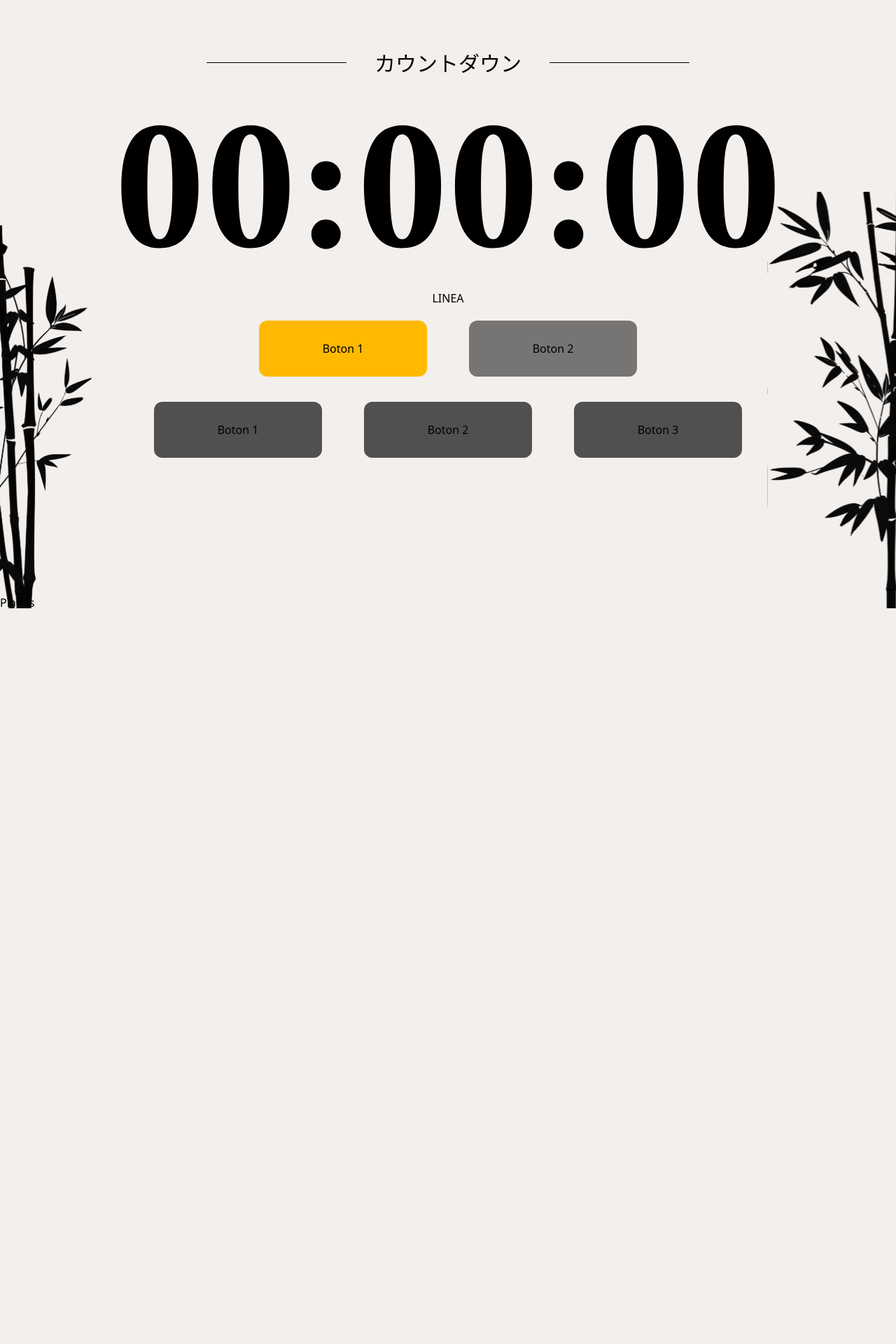
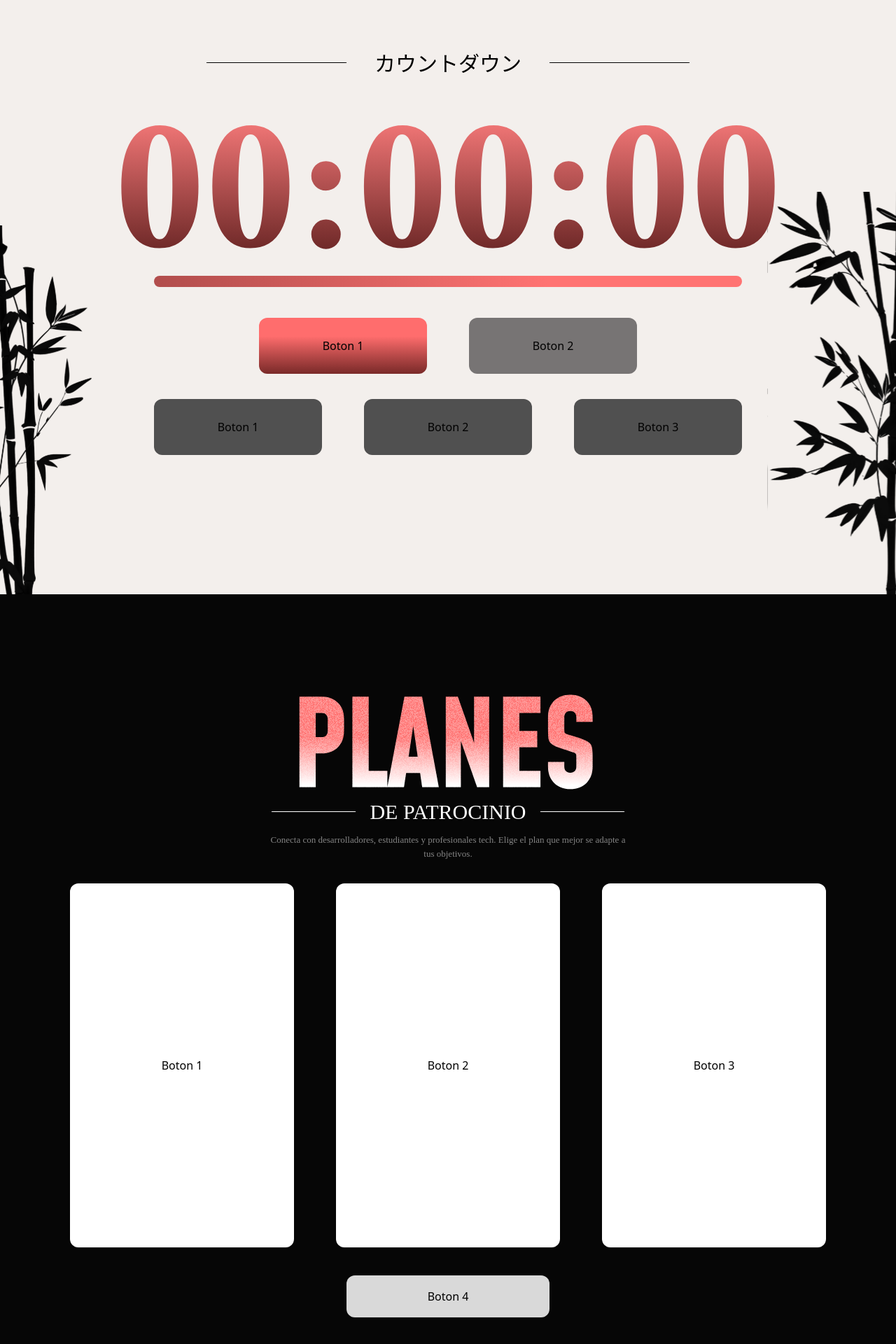
Before and after one commit to dachugo/kt-project, a React (Vite) app: page / in a window 1280 px wide. Shown: the part 2213-4133 px from the top of the page at 70% size. Before the commit the page ends 3086 px from the top, so only its background shows below. Built offline with nearby package versions, Linux system fonts and the light colour scheme; a web font is replaced by a local one.

Commit message:
feat: Plans and CountDown section

```diff
--- a/src/components/CountDown.tsx
+++ b/src/components/CountDown.tsx
@@ -8,12 +8,12 @@ export default function CountDown() {
         <img
           src={japaneseSugarcane_2}
           alt=""
-          className="absolute bottom-0 left-0 translate-x-[-20px] object-contain w-40 h-auto z-20"
+          className="absolute bottom-0 left-0 translate-x-[-20px] object-contain w-25 lg:w-40 h-auto z-20"
         />
         <img
           src={japaneseSugarcane_1}
           alt=""
-          className="absolute bottom-0 right-0 translate-x-[10px] object-contain w-50 h-auto z-20"
+          className="absolute bottom-0 right-0 translate-x-[10px] object-contain w-20 lg:w-50 h-auto z-20 "
         />
 
         <div className="relative flex flex-col items-center justify-center px-10">
@@ -26,15 +26,18 @@ export default function CountDown() {
           </div>
 
           <div>
-            <p className="font-main-text font-black lg:text-[260px] text-[90px] my-5 leading-none">
+            <p
+              className="font-main-text font-black lg:text-[260px] text-[90px] mt-5 leading-none
+     bg-[linear-gradient(to_bottom,#f67979_13%,#541918_100%)] bg-clip-text text-transparent"
+            >
               00:00:00
             </p>
           </div>
 
-          <div>LINEA</div>
+          <div className="w-[100%] lg:w-[70%] h-4 rounded-full bg-[linear-gradient(to_left,#FF7372_33%,#B14D4C_100%)] mb-3"></div>
 
-          <div className="flex flex-row lg:gap-15 gap-10 my-5 w-full justify-center">
-            <button className="bg-amber-400 lg:w-60 w-full h-20 rounded-xl">
+          <div className="flex flex-row lg:gap-15 gap-10 my-5 mt-8 w-full justify-center">
+            <button className="bg-gradient-to-b from-[#ff6d6d] from-33% to-[#7a2a29] to-100% lg:w-60 w-full h-20 rounded-xl">
               Boton 1
             </button>
             <button className="bg-[#777474] lg:w-60 w-full h-20 rounded-xl">
--- a/src/components/Planes.tsx
+++ b/src/components/Planes.tsx
@@ -1,5 +1,46 @@
 import React from "react";
+import { planesText } from "../utils";
 
 export default function Planes() {
-  return <div>Planes</div>;
+  return (
+    <>
+      <section className="relative w-full lg:h-[70rem] h-[115rem] justify-center overflow-hidden p-5 z-10 bg-[#060606]">
+        <div className="relative flex flex-col items-center justify-center px-10">
+          <div className="items-center mt-30 flex flex-col gap-2">
+            <img src={planesText} alt="" className="w-auto lg:h-35 h-20" />
+            <div className="flex flex-row items-center">
+              <div className="h-[1px] lg:w-[120px] w-[60px] bg-white"></div>
+              <p className="font-main-title lg:text-[30px] text-[15px] px-2 lg:px-5 text-white">
+                DE PATROCINIO
+              </p>
+              <div className="h-[1px] lg:w-[120px] w-[60px] bg-white"></div>
+            </div>
+
+            <p className="font-main-title lg:text-[13px] text-[12px] text-center opacity-50 text-white max-w-2xl lg:px-20 lg:leading-5">
+              Conecta con desarrolladores, estudiantes y profesionales
+              tech. Elige el plan que mejor se adapte a tus objetivos.
+            </p>
+          </div>
+
+          <div className="flex lg:flex-row flex-col lg:gap-15 gap-10 my-5 mt-8 w-full justify-center">
+            <button className="bg-[#FFFFFF] lg:w-80 w-full lg:h-130 h-90 rounded-xl">
+              Boton 1
+            </button>
+            <button className="bg-[#FFFFFF] lg:w-80 w-full lg:h-130 h-90 rounded-xl">
+              Boton 2
+            </button>
+            <button className="bg-[#FFFFFF] lg:w-80 w-full lg:h-130 h-90 rounded-xl">
+              Boton 3
+            </button>
+          </div>
+
+          <div className="w-full items-center flex flex-col">
+            <button className="bg-[#D9D9D9] w-[95%] lg:w-[25%] h-15 rounded-xl mt-5">
+              Boton 4
+            </button>
+          </div>
+        </div>
+      </section>
+    </>
+  );
 }
--- a/src/components/Tour.tsx
+++ b/src/components/Tour.tsx
@@ -20,7 +20,8 @@ lg:w-[500px] w-[300px] h-auto z-20 scale-x-[-1] lg:scale-x-[1] lg:-rotate-0 -rot
       <img
         src={japaneseCherryTree}
         alt="Japanese Cherry Tree"
-        className="absolute top-1/2 right-0 -translate-y-1/2 lg:translate-x-[330px] translate-x-[170px]
+        className="absolute top-1/2 right-0 -translate-y-1/2 lg:translate-x-[330px] translate-x-[170px] md:translate-x-[270px]
+
              lg:w-[700px] w-[700px] h-auto z-20
              lg:-rotate-[115deg] -rotate-[105deg]"
       />
--- a/src/utils/index.ts
+++ b/src/utils/index.ts
@@ -3,6 +3,7 @@ export const kodoTakaiSm: string = "/assets/text/KODOTAKAI_SM.svg";
 export const imagen20: string = "/assets/text/20.svg";
 export const giraText: string = "/assets/text/GIRA.svg";
 export const cuentaText: string = "/assets/text/CUENTA.svg";
+export const planesText: string = "/assets/text/PLANES.svg";
 
 export const eagleSculpture: string = "/assets/eagle Sculpture.svg";
 export const mainKtLogo: string = "/assets/mainKodoTakaiLogo.svg";
```
Also changed, not shown: public/assets/text/PLANES.svg (added).
